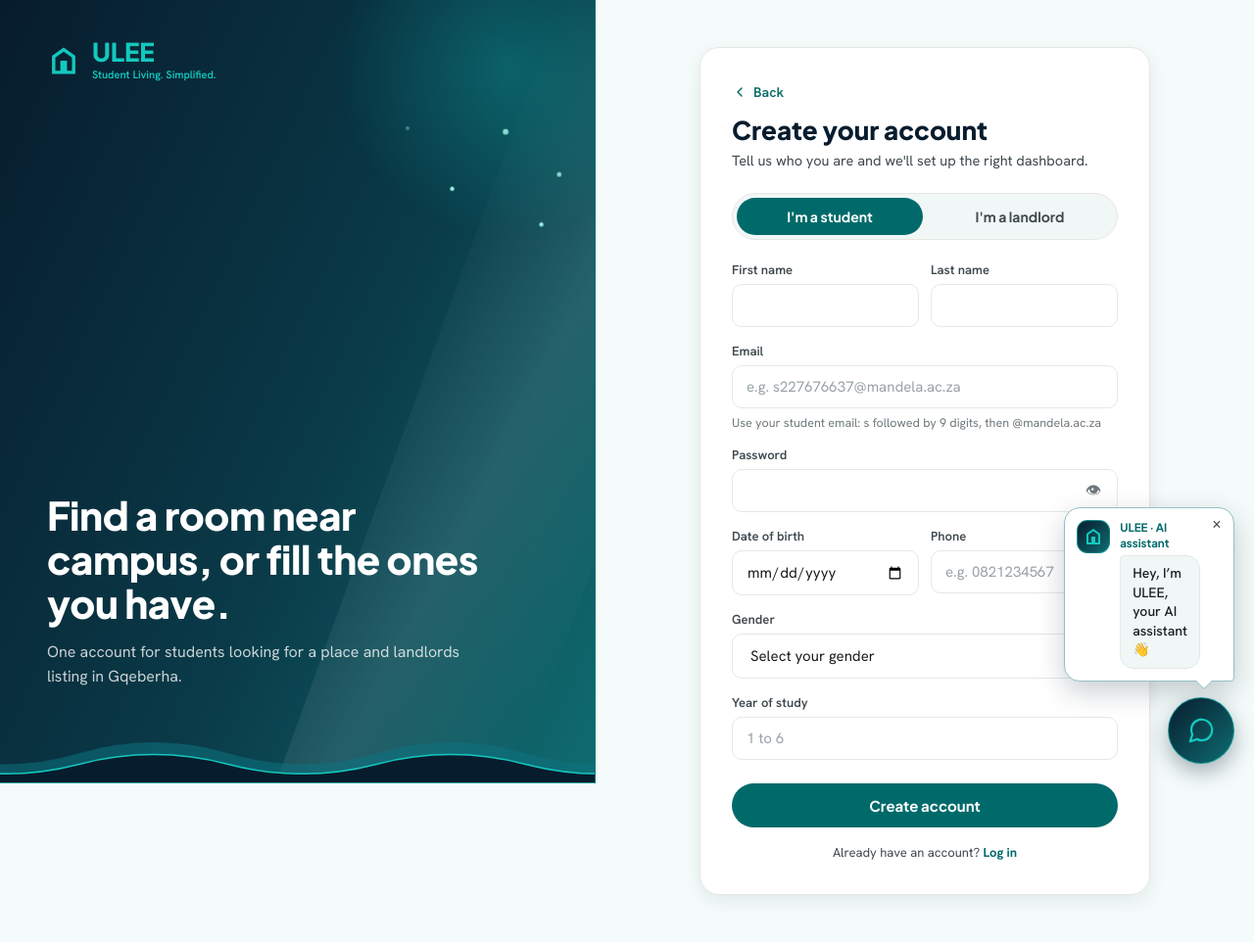
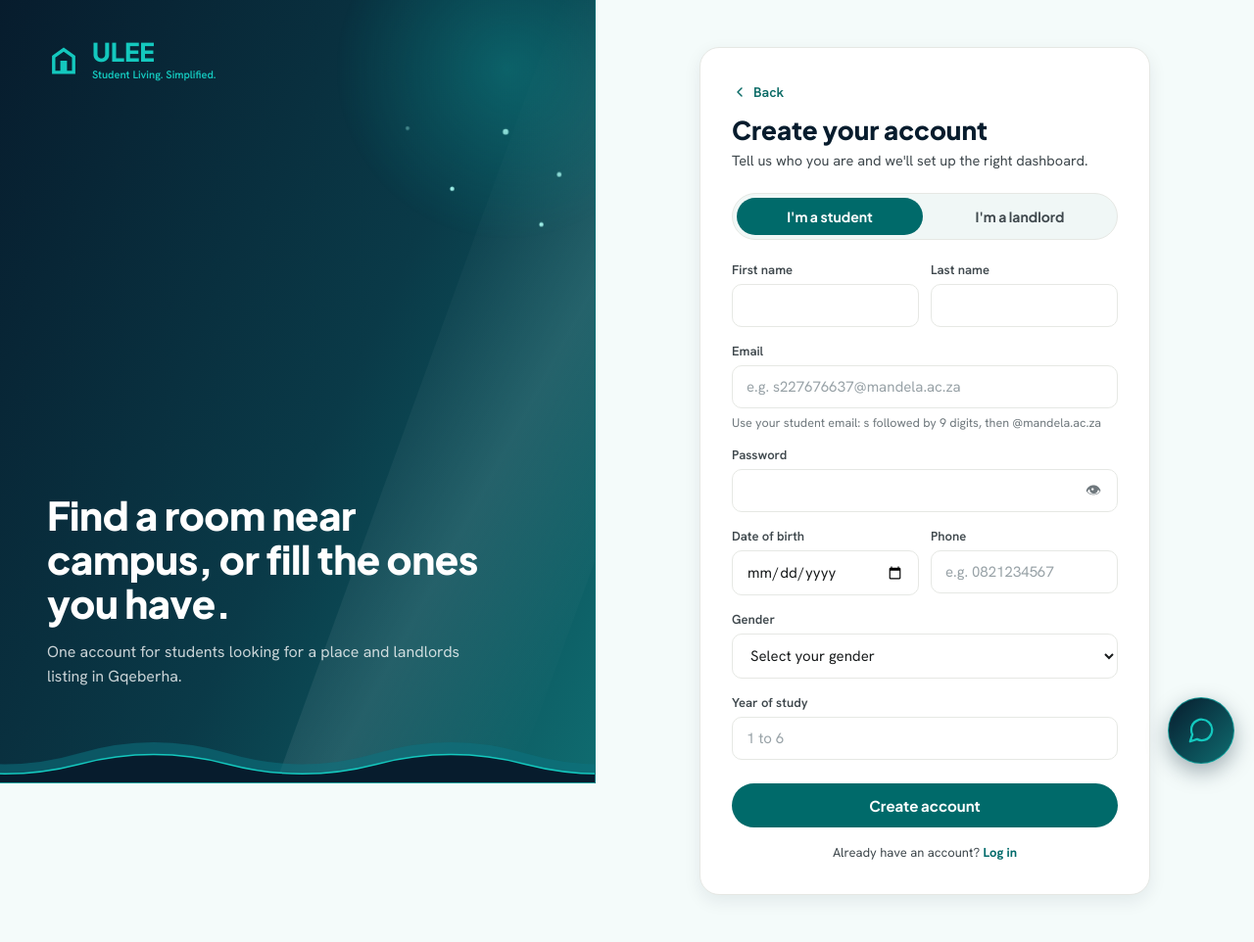
Before and after one commit to Ezile-web-byte/ulee-backend, a Spring Boot app: page /register in a window 1280 px wide. Shown: the whole page at 98% size. Run offline with Spring Boot 4, Linux system fonts and the light colour scheme; some of the project's set-up classes (security, data sources, template engines, error pages and the like) are left out, and stand-ins take their place.

Commit message:
Hide Speak with AI hello bubble

```diff
--- a/src/main/resources/templates/fragments/speak-with-ai.html
+++ b/src/main/resources/templates/fragments/speak-with-ai.html
@@ -40,18 +40,9 @@
      id="swai-root"
      th:attr="data-property-id=${propertyId},data-property-title=${propertyTitle},data-property-address=${propertyAddress},data-property-commute-type=${propertyCommuteType},data-property-features=${propertyFeatures}">
 
-    <!-- Hello bubble: always visible next to the chat icon while the chat is closed -->
-    <div id="swai-teaser" class="swai-teaser" role="status" hidden>
-        <div class="swai-teaser-avatar" aria-hidden="true">
-            <svg viewBox="0 0 20 20"><path d="M10 2L3 7v11h14V7L10 2zm0 2.6 5 3.5V16H5V8.1l5-3.5zM8 10h4v6H8z"/></svg>
-        </div>
-        <div class="swai-teaser-msg">
-            <div class="swai-teaser-name">ULEE &middot; AI assistant</div>
-            <div class="swai-teaser-typing" aria-hidden="true"><i></i><i></i><i></i></div>
-            <p class="swai-teaser-text">Hey, I&rsquo;m ULEE, your AI assistant &#128075;</p>
-        </div>
-        <button type="button" id="swai-teaser-close" class="swai-teaser-close" aria-label="Dismiss message">&times;</button>
-    </div>
+    <!-- Hello bubble intentionally never shown. The element is kept (permanently hidden) so
+         speak-with-ai.js can still find #swai-teaser / #swai-teaser-close without errors. -->
+    <div id="swai-teaser" class="swai-teaser" hidden aria-hidden="true" style="display:none !important"><button type="button" id="swai-teaser-close" tabindex="-1" aria-hidden="true"></button></div>
 
     <button type="button" id="swai-icon" class="swai-icon" aria-label="Open ULEE AI assistant" aria-expanded="false">
         <!-- single chat-bubble icon -->
```
